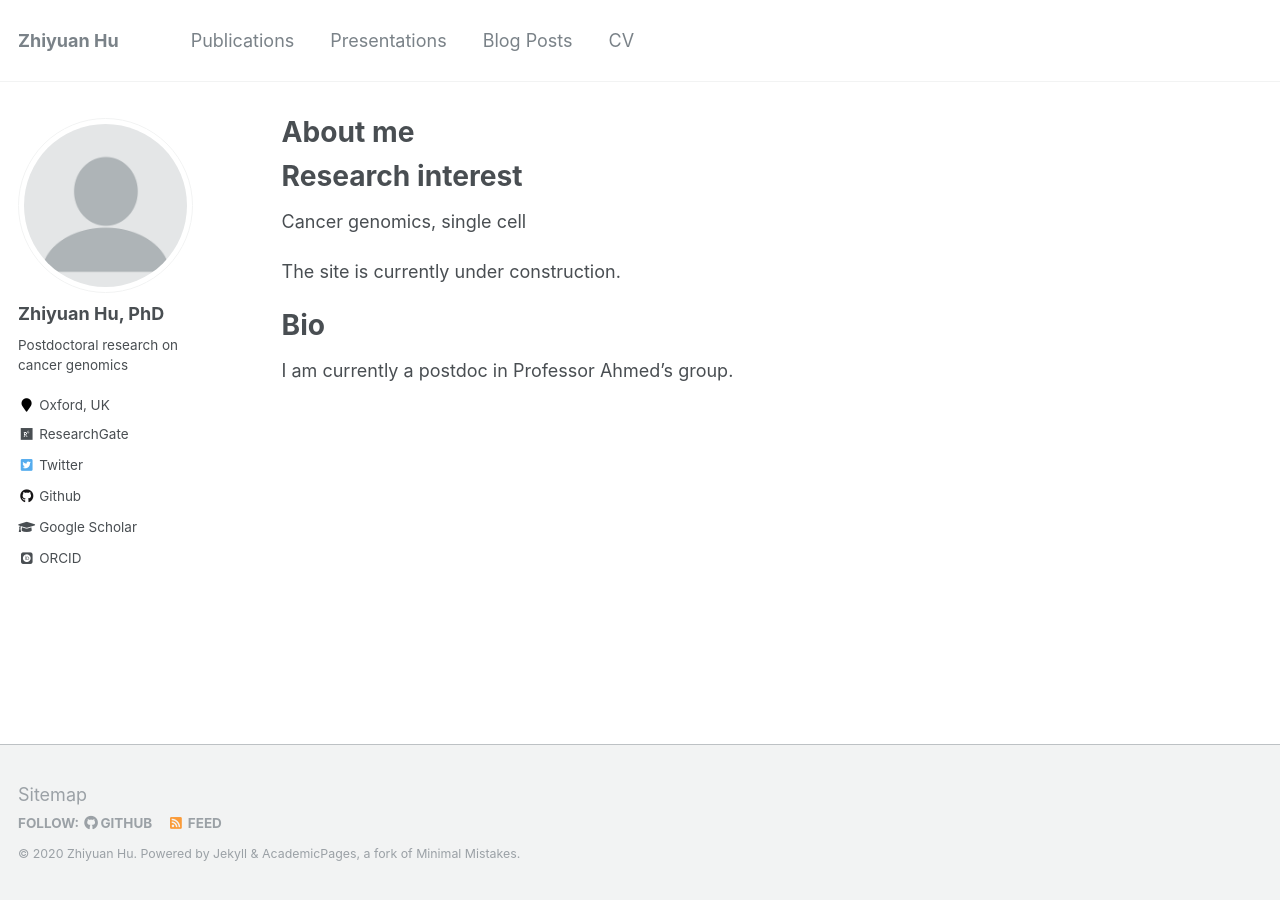
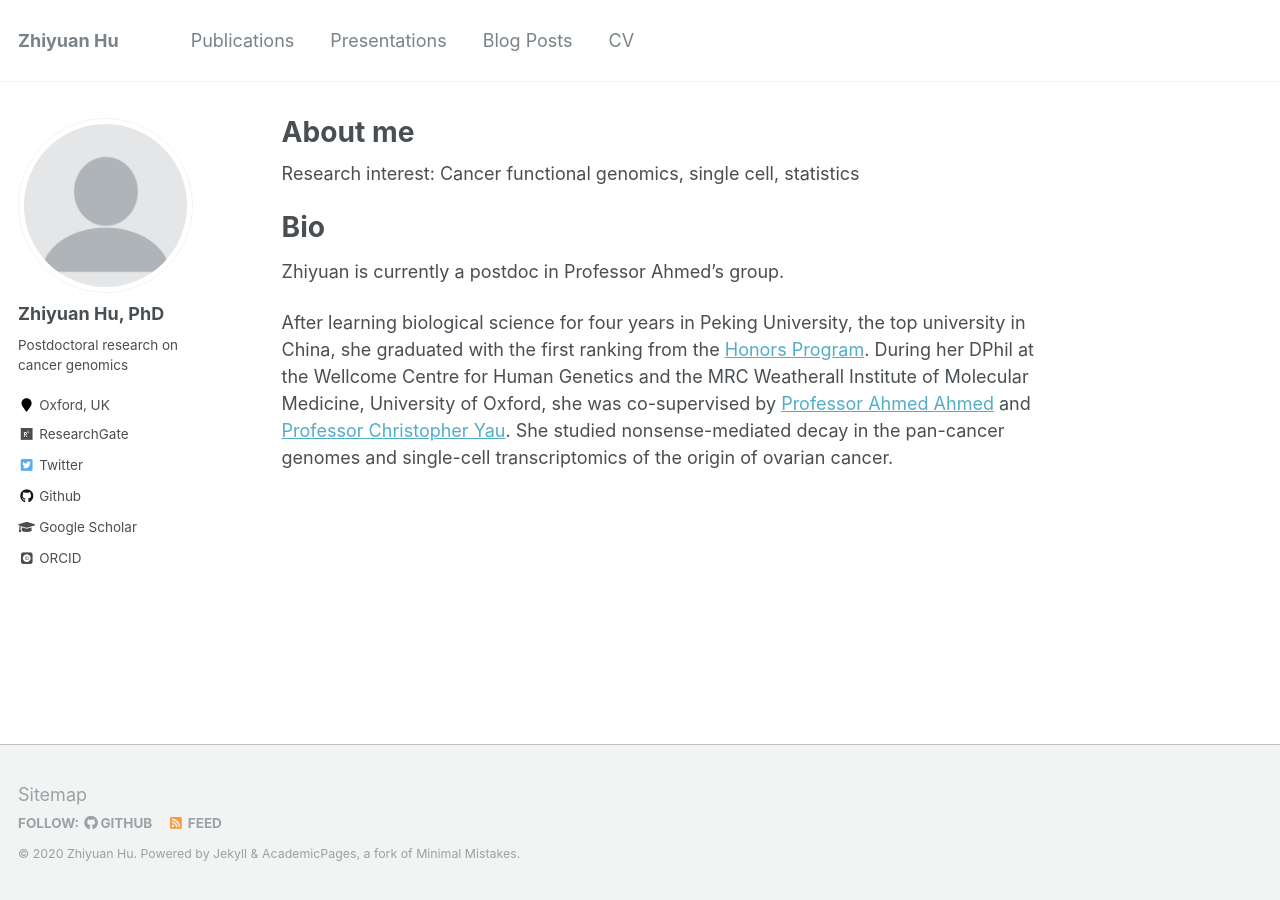
Before and after one commit to ZYBunnyHu/ZYBunnyHu.github.io, a Jekyll site: the page built from _pages/about.md, in a window 1280 px wide. Built offline with Jekyll 4.4.1, drawn with Linux system fonts in a browser that asks for light colours; some web fonts are replaced.

Commit message:
Update about.md

```diff
--- a/_pages/about.md
+++ b/_pages/about.md
@@ -8,12 +8,11 @@ redirect_from:
   - /about.html
 ---
 
-Research interest
-======
-Cancer genomics, single cell
-
-The site is currently under construction.
+Research interest: Cancer functional genomics, single cell, statistics
 
 Bio
 ======
-I am currently a postdoc in Professor Ahmed's group.
+
+Zhiyuan is currently a postdoc in Professor Ahmed's group.
+
+After learning biological science for four years in Peking University, the top university in China, she graduated with the first ranking from the [Honors Program](http://web.bio.pku.edu.cn/UHPB/). During her DPhil at the Wellcome Centre for Human Genetics and the MRC Weatherall Institute of Molecular Medicine, University of Oxford, she was co-supervised by [Professor Ahmed Ahmed](https://www.imm.ox.ac.uk/people/ahmed-ahmed) and [Professor Christopher Yau](https://cwcyau.github.io). She studied nonsense-mediated decay in the pan-cancer genomes and single-cell transcriptomics of the origin of ovarian cancer.
```
